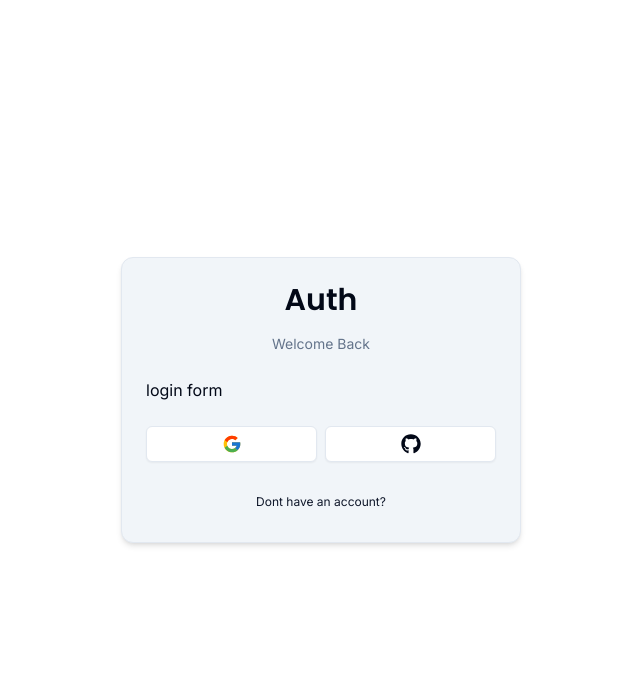
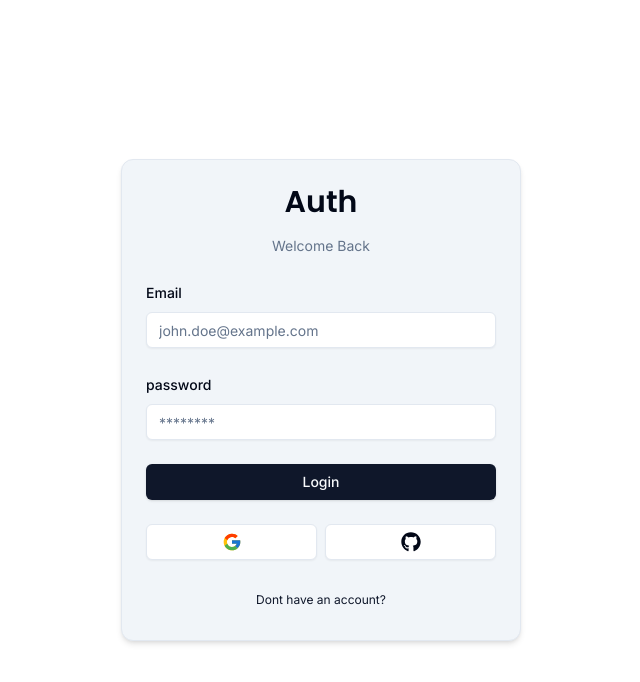
Before and after one commit to Yanuarprayoga9/NEXTAUTH-V5, a Next.js app: page /auth/login in a window 1280 px wide. Shown: the top 682 px of the page, without its empty margins (319-959 px from the left). Built offline with nearby package versions, Linux system fonts and the light colour scheme.

Commit message:
register schema

```diff
--- /dev/null
+++ b/actions/login.ts
@@ -0,0 +1,13 @@
+"use server"
+import * as z from "zod"
+import { LoginSchema } from "@/schemas";
+
+
+export const login = async(values:z.infer<typeof LoginSchema>) => {
+    const validatedfields = LoginSchema.safeParse(values);
+
+    if(!validatedfields) return {error:"invalid fields!"}
+
+    return {success:"Email sent"}
+
+}
--- a/components/auth/login-form.tsx
+++ b/components/auth/login-form.tsx
@@ -1,22 +1,49 @@
-import React from "react";
-import * as z from "zod"
+"use client";
+import React, { useState } from "react";
+import * as z from "zod";
+import { useTransition } from "react";
 import { zodResolver } from "@hookform/resolvers/zod";
 import { CardWrapper } from "./card-wrapper";
+import { Input } from "../ui/input";
+import { Button } from "../ui/button";
 import {
-  Form,FormControl,FormField,FormItem,FormLabel,FormMessage
-} from '@/components/ui/form'
+  Form,
+  FormControl,
+  FormField,
+  FormItem,
+  FormLabel,
+  FormMessage,
+} from "@/components/ui/form";
 import { LoginSchema } from "@/schemas";
 import { useForm } from "react-hook-form";
-
+import { FormError } from "../form-error";
+import { FormSuccess } from "../form-success";
+import { login } from "@/actions/login";
 
 export const LoginForm = () => {
-const form = useForm<z.infer<typeof LoginSchema>>({
-  resolver:zodResolver(LoginSchema),
-  defaultValues:{
-    email:"",
-    password:""
-  }
-})
+  const [isPending, startTransition] = useTransition();
+  const [error, setError] = useState<string | undefined>("");
+  const [success, setSuccess] = useState<string | undefined>("");
+
+  const form = useForm<z.infer<typeof LoginSchema>>({
+    resolver: zodResolver(LoginSchema),
+    defaultValues: {
+      email: "",
+      password: "",
+    },
+  });
+
+  const onSubmit = (values: z.infer<typeof LoginSchema>) => {
+    startTransition(() => {
+      login(values)
+        .then((data) => {
+          // ... handle data if needed
+        })
+        .catch((error) => {
+          // ... handle errors here
+        });
+    });
+  };
   return (
     <CardWrapper
       headerLabel="Welcome Back"
@@ -24,7 +51,51 @@ const form = useForm<z.infer<typeof LoginSchema>>({
       backButtonHref="/auth/register"
       showSocial
     >
-      login form
+      <Form {...form}>
+        <form onSubmit={form.handleSubmit(onSubmit)} className="space-y-6">
+          <FormField
+            control={form.control}
+            name="email"
+            render={({ field }) => (
+              <FormItem>
+                <FormLabel>Email</FormLabel>
+                <FormControl>
+                  <Input
+                    className="bg-white"
+                    {...field}
+                    placeholder="john.doe@example.com"
+                    disabled={isPending}
+                  />
+                </FormControl>
+                <FormMessage />
+              </FormItem>
+            )}
+          ></FormField>
+          <FormField
+            control={form.control}
+            name="password"
+            render={({ field }) => (
+              <FormItem>
+                <FormLabel>password</FormLabel>
+                <FormControl>
+                  <Input
+                    disabled={isPending}
+                    className="bg-white"
+                    {...field}
+                    placeholder="********"
+                  />
+                </FormControl>
+                <FormMessage />
+              </FormItem>
+            )}
+          ></FormField>
+          <FormError message="" />
+          <FormSuccess message="" />
+          <Button disabled={isPending} className="w-full" type="submit">
+            Login
+          </Button>
+        </form>
+      </Form>
     </CardWrapper>
   );
 };
--- /dev/null
+++ b/components/form-error.tsx
@@ -0,0 +1,17 @@
+import {
+  ExclamationTriangleIcon,
+
+} from "@radix-ui/react-icons";
+
+interface FormErrorsProps {
+  message?: string;
+}
+
+export const FormError = ({ message }: FormErrorsProps) => {
+  if (!message) return null;
+  return (
+    <div className="bg-destructive/15 p-3 rounded-md flex items-center text-sm text-destructive">
+      <ExclamationTriangleIcon className="h-4 w-4 m-2" />   {message}
+    </div>
+  );
+};
--- /dev/null
+++ b/components/form-success.tsx
@@ -0,0 +1,14 @@
+import { CheckCircledIcon } from "@radix-ui/react-icons";
+
+interface FormSuccessProps {
+  message?: string;
+}
+
+export const FormSuccess = ({ message }: FormSuccessProps) => {
+  if (!message) return null;
+  return (
+    <div className="bg-emerald-500/15 p-3 rounded-md flex items-center text-sm text-emerald-500">
+      <CheckCircledIcon className="h-4 w-4 m-2" /> {message}
+    </div>
+  );
+};
--- a/schemas/index.ts
+++ b/schemas/index.ts
@@ -1,6 +1,22 @@
 import *  as z from "zod"
 
 export const LoginSchema = z.object({
-    email:z.string().email(),
-    password:z.string()
-});
+    email: z.string().email({
+      message: "Email is required",
+    }),
+    password: z.string().min(1, {
+      message: "Password is required",
+    }),
+    // code: z.optional(z.string()),
+  });
+  export const RegisterSchema = z.object({
+    email: z.string().email({
+      message: "Email is required",
+    }),
+    password: z.string().min(6, {
+      message: "Minimum 6 characters required",
+    }),
+    name: z.string().min(1, {
+      message: "Name is required",
+    }),
+  });
```
